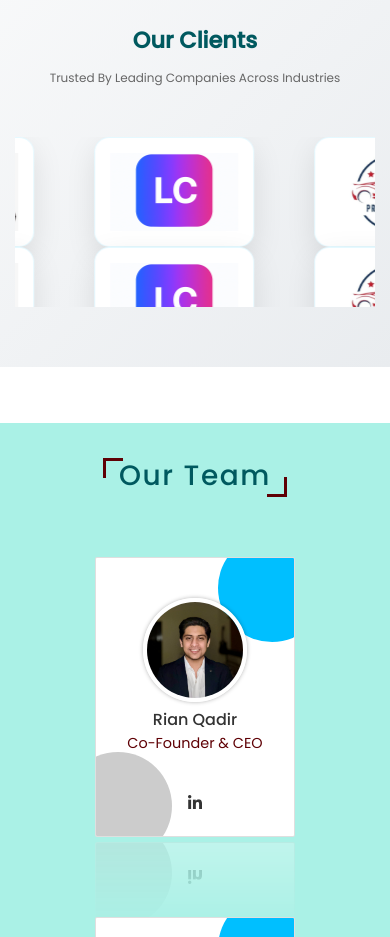
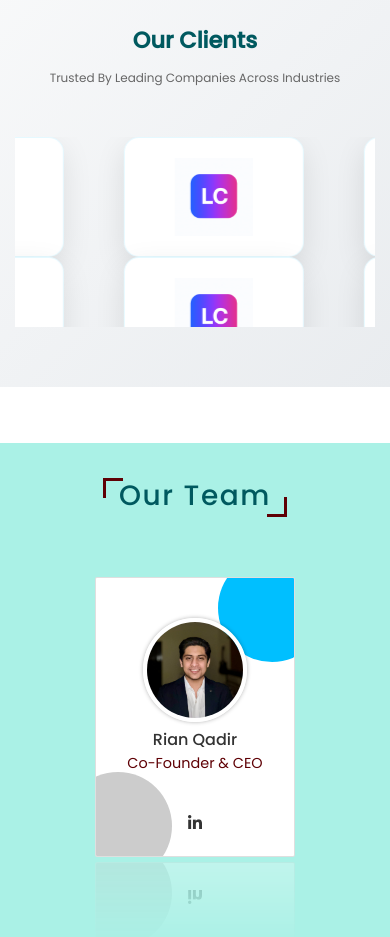
Before and after one commit to Rianqadir/Vyrtex, a plain HTML site: page index.html in a window 390 px wide. Shown: the part 4000-4937 px from the top of the page. Drawn offline with nearby package versions, Linux system fonts and the light colour scheme.

Commit message:
fix: Adjust logo sizing to fit properly in placeholders
- Change object-fit back to 'contain' to maintain aspect ratio while fitting in container
- Increase container size: width 220px250px, height 120px140px
- Increase padding from 15px to 20px for better logo spacing
- Increase carousel height from 170px to 190px to accommodate larger logos
- Update mobile responsive sizes: width 160px180px, height 110px120px
- Ensure logos fit properly within their white placeholder containers

```diff
--- a/index.html
+++ b/index.html
@@ -554,7 +554,7 @@
          overflow: hidden;
          position: relative;
          width: 100%;
-         height: 170px;
+         height: 190px;
          display: block;
      }
 
@@ -574,13 +574,13 @@
          .client-logo {
          flex: 0 0 auto !important;
          background: white;
-         padding: 15px;
+         padding: 20px;
          border-radius: 15px;
          box-shadow: 0 10px 30px rgba(0, 0, 0, 0.1);
          transition: all 0.3s ease;
          border: 1px solid rgba(0, 191, 255, 0.1);
-         min-width: 220px;
-         height: 120px;
+         min-width: 250px;
+         height: 140px;
          display: flex !important;
          align-items: center;
          justify-content: center;
@@ -599,7 +599,7 @@
          .clients-section .client-logo img {
          width: 100% !important;
          height: 100% !important;
-         object-fit: cover !important;
+         object-fit: contain !important;
          filter: grayscale(0%) !important;
          transition: all 0.3s ease !important;
          display: block !important;
@@ -679,9 +679,9 @@
         }
 
                  .client-logo {
-             min-width: 160px;
-             height: 110px;
-             padding: 15px;
+             min-width: 180px;
+             height: 120px;
+             padding: 20px;
          }
     }
 
```
